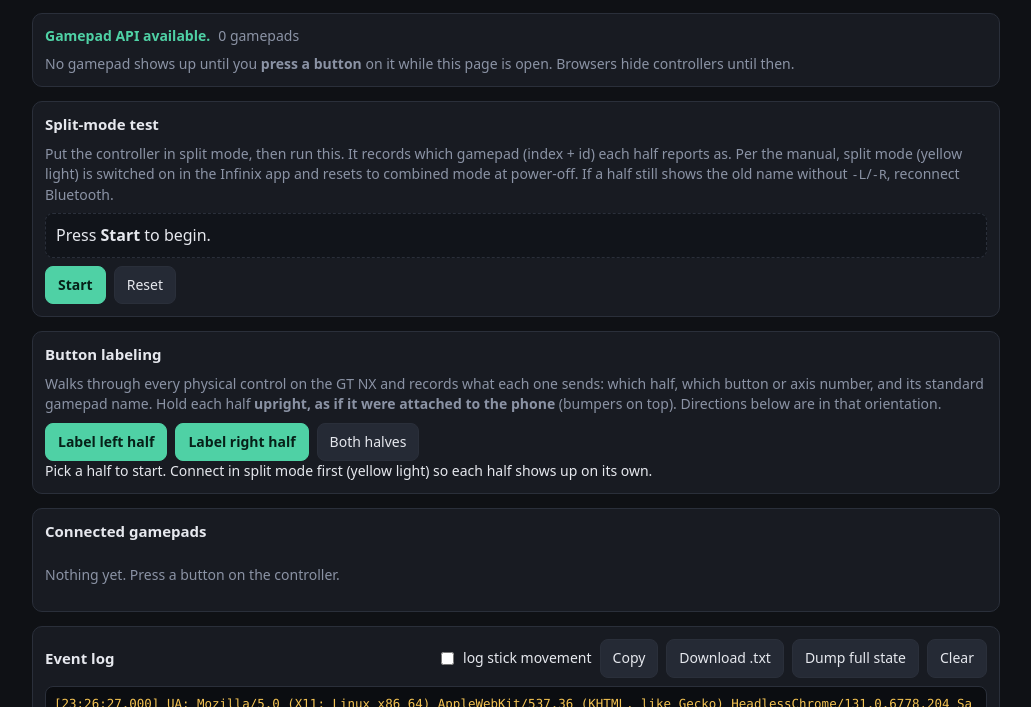
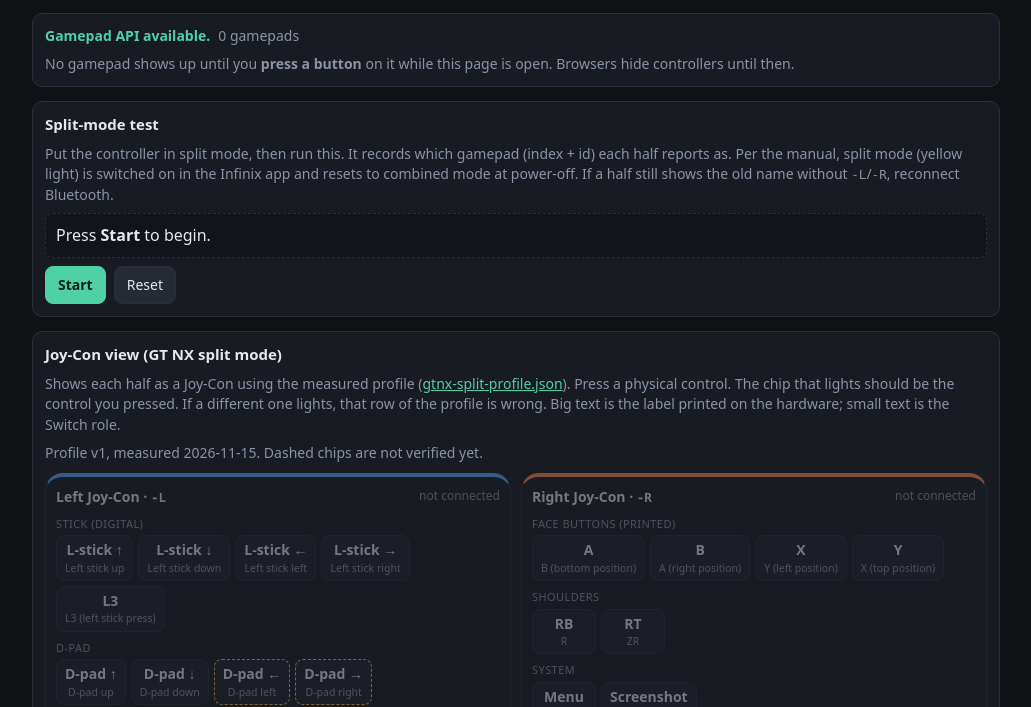
Before and after one commit to kuletxcore/controller-detect, a plain HTML site: page index.html in a window 1280 px wide. Shown: the part 93-800 px from the top of the page, without its empty margins (124-1155 px from the left). Drawn offline with Linux system fonts and the light colour scheme.

Commit message:
Add GT NX split-mode handoff, profile JSON and Joy-Con view
- HANDOFF-gtnx-split-mode.md: detection, quirks, per-half input map and
  mixed Xbox/Switch prompt rules for a split-mode-only profile.
- gtnx-split-profile.json: the same map as data, served by the worker.
- Joy-Con view on the page lights each control from the profile so the
  map can be checked on real hardware.
- Remove a test screenshot committed by mistake.

Co-Authored-By: Claude Opus 5.5 <noreply@anthropic.com>
Claude-Session: https://claude.ai/code/session_017vDDw5cLT6q45wgGTzWies

```diff
--- /dev/null
+++ b/gtnx-split-profile.json
@@ -0,0 +1,73 @@
+{
+  "profile": "infinix-gt-nx-split",
+  "version": 1,
+  "measured": {
+    "date": "2026-11-15",
+    "platform": "Android 10, Chrome 157, Web Gamepad API (mapping: standard)",
+    "units": 1,
+    "tool": "https://controller.kuletxcore.workers.dev (Button labeling)"
+  },
+  "device": {
+    "model": "Infinix GT NX Controller (XGC001)",
+    "vendorId": "045e",
+    "productId": "0b13",
+    "vendorNote": "Spoofed Microsoft Xbox Wireless Controller IDs. Identical for both halves and for combined mode. Never identify the GT NX by VID/PID alone.",
+    "buttons": 18,
+    "axes": 4,
+    "vibration": "dual-rumble, per half",
+    "match": {
+      "left": "GT NX Controller-L|Infinix Controller-L",
+      "right": "GT NX Controller-R|Infinix Controller-R",
+      "combined": "GT NX Controller(?!-)|Infinix Controller(?![-])",
+      "mappingMode": "GT NX Controller-T|Infinix Controller-T",
+      "note": "Regexes against the gamepad id / Android InputDevice name. Combined mode uses the normal Xbox profile; only -L and -R use this profile."
+    }
+  },
+  "orientation": {
+    "upright": "Half held as if attached to the phone: bumpers/triggers on top.",
+    "sideways": "Half turned 90 degrees with the rail (inner edge) facing up, like a sideways Joy-Con. Left half: stick ends up on the left. Right half: buttons end up on the left.",
+    "note": "Stick directions are reported in the sideways frame (e.g. pushing the left stick toward the bumpers reports D-pad Left)."
+  },
+  "halves": {
+    "L": {
+      "joycon": "left",
+      "analogAxes": false,
+      "controls": [
+        { "id": "stick_up",    "index": 14, "type": "button", "glyph": "L-stick ↑", "upright": "stick up",    "sideways": "stick left",  "switchDual": "Left stick up" },
+        { "id": "stick_down",  "index": 15, "type": "button", "glyph": "L-stick ↓", "upright": "stick down",  "sideways": "stick right", "switchDual": "Left stick down" },
+        { "id": "stick_left",  "index": 13, "type": "button", "glyph": "L-stick ←", "upright": "stick left",  "sideways": "stick down",  "switchDual": "Left stick left" },
+        { "id": "stick_right", "index": 12, "type": "button", "glyph": "L-stick →", "upright": "stick right", "sideways": "stick up",    "switchDual": "Left stick right" },
+        { "id": "stick_click", "index": 10, "type": "button", "glyph": "L3",        "upright": "stick click", "sideways": "stick click", "switchDual": "L3 (left stick press)" },
+        { "id": "dpad_up",     "index": 3,  "type": "button", "glyph": "D-pad ↑",   "upright": "d-pad up",    "sideways": "d-pad left",  "switchDual": "D-pad up" },
+        { "id": "dpad_down",   "index": 0,  "type": "button", "glyph": "D-pad ↓",   "upright": "d-pad down",  "sideways": "d-pad right", "switchDual": "D-pad down" },
+        { "id": "dpad_left",   "index": 1,  "type": "button", "glyph": "D-pad ←",   "upright": "d-pad left",  "sideways": "d-pad down",  "switchDual": "D-pad left",  "verify": "Left/right may be swapped: indexes 1 and 2 do not follow the same 90-degree rotation as the stick. Re-check with the Joy-Con view." },
+        { "id": "dpad_right",  "index": 2,  "type": "button", "glyph": "D-pad →",   "upright": "d-pad right", "sideways": "d-pad up",    "switchDual": "D-pad right", "verify": "See dpad_left." },
+        { "id": "lb",          "index": 4,  "type": "button", "glyph": "LB",        "upright": "left bumper", "sideways": "rail side",   "switchDual": "L",  "sharesIndexWith": "rail_far" },
+        { "id": "lt",          "index": 6,  "type": "button", "glyph": "LT",        "upright": "left trigger", "sideways": "rail side",  "switchDual": "ZL", "analog": true },
+        { "id": "view",        "index": 9,  "type": "button", "glyph": "View",      "upright": "green button", "sideways": "green button", "switchDual": "Minus (−)" },
+        { "id": "bluetooth",   "index": 8,  "type": "button", "glyph": "Bluetooth", "upright": "grey Bluetooth button", "sideways": "grey Bluetooth button", "switchDual": "Capture", "warning": "Holding 3 s enters phone pairing; View + Bluetooth 5 s re-pairs the halves. Only bind to tap actions." },
+        { "id": "rail_near",   "index": 5,  "type": "button", "glyph": "Rail ●",    "upright": "rail button nearer the metal pin", "sideways": "rail button nearer the metal pin", "switchDual": "SL or SR (unverified which)", "verify": "Which rail button is SL and which is SR is not confirmed." },
+        { "id": "rail_far",    "index": 4,  "type": "button", "glyph": "Rail ○",    "upright": "rail button farther from the pin", "sideways": "rail button farther from the pin", "switchDual": "SL or SR (unverified which)", "verify": "Which rail button is SL and which is SR is not confirmed.", "sharesIndexWith": "lb" }
+      ]
+    },
+    "R": {
+      "joycon": "right",
+      "analogAxes": false,
+      "controls": [
+        { "id": "face_a",      "index": 3,  "type": "button", "glyph": "A",          "upright": "printed A (bottom)", "sideways": "printed A", "switchDual": "B (bottom position)", "note": "Sends standard index 3 (Y). A and Y are swapped versus Xbox." },
+        { "id": "face_b",      "index": 1,  "type": "button", "glyph": "B",          "upright": "printed B (right)",  "sideways": "printed B", "switchDual": "A (right position)" },
+        { "id": "face_x",      "index": 2,  "type": "button", "glyph": "X",          "upright": "printed X (left)",   "sideways": "printed X", "switchDual": "Y (left position)" },
+        { "id": "face_y",      "index": 0,  "type": "button", "glyph": "Y",          "upright": "printed Y (top)",    "sideways": "printed Y", "switchDual": "X (top position)", "note": "Sends standard index 0 (A). A and Y are swapped versus Xbox." },
+        { "id": "rb",          "index": 5,  "type": "button", "glyph": "RB",         "upright": "right bumper",  "sideways": "rail side", "switchDual": "R",  "sharesIndexWith": "rail_far" },
+        { "id": "rt",          "index": 7,  "type": "button", "glyph": "RT",         "upright": "right trigger", "sideways": "rail side", "switchDual": "ZR", "analog": true },
+        { "id": "menu",        "index": 9,  "type": "button", "glyph": "Menu",       "upright": "green button", "sideways": "green button", "switchDual": "Plus (+)" },
+        { "id": "screenshot",  "index": 8,  "type": "button", "glyph": "Screenshot", "upright": "grey button", "sideways": "grey button", "switchDual": "Home", "warning": "May also trigger a phone screenshot (manual shortcut). Untested in split mode." },
+        { "id": "rail_near",   "index": 4,  "type": "button", "glyph": "Rail ●",     "upright": "rail button nearer the metal pin", "sideways": "rail button nearer the metal pin", "switchDual": "SL or SR (unverified which)", "verify": "Which rail button is SL and which is SR is not confirmed." },
+        { "id": "rail_far",    "index": 5,  "type": "button", "glyph": "Rail ○",     "upright": "rail button farther from the pin", "sideways": "rail button farther from the pin", "switchDual": "SL or SR (unverified which)", "verify": "Which rail button is SL and which is SR is not confirmed.", "sharesIndexWith": "rb" }
+      ],
+      "ignore": [
+        { "indexes": [12, 13, 14, 15], "type": "button", "source": "touchpad", "reason": "Swipes, taps and clicks emit random bursts of d-pad buttons in no stable pattern. Not usable as a right stick or d-pad. Ignore these indexes on -R." }
+      ]
+    }
+  }
+}
--- a/index.html
+++ b/index.html
@@ -50,6 +50,22 @@
   #verdict.bad { display: block; background: rgba(242,114,127,.12); border: 1px solid var(--bad); }
   #verdict.meh { display: block; background: rgba(246,196,83,.12); border: 1px solid var(--warn); }
   label { display: inline-flex; gap: 6px; align-items: center; }
+  .jc-halves { display: grid; gap: 10px; grid-template-columns: repeat(auto-fit, minmax(260px, 1fr)); margin-top: 10px; }
+  .jc { border: 1px solid var(--line); border-radius: 18px; padding: 10px; }
+  .jc.L { border-top: 4px solid var(--l); }
+  .jc.R { border-top: 4px solid var(--r); }
+  .jc.off { opacity: .45; }
+  .jc h3 { margin: 0 0 2px; font-size: 14px; display: flex; justify-content: space-between; gap: 8px; }
+  .jc .conn { font-weight: 400; font-size: 12px; color: var(--muted); }
+  .jc .grp { color: var(--muted); font-size: 11px; text-transform: uppercase; letter-spacing: .04em; margin: 8px 0 4px; }
+  .jc .chips { display: flex; flex-wrap: wrap; gap: 5px; }
+  .chip { border: 1px solid var(--line); background: #1f232d; border-radius: 8px; padding: 4px 8px; min-width: 64px; text-align: center; transition: background .05s; }
+  .chip b { display: block; font-size: 14px; }
+  .chip small { display: block; font-size: 10.5px; color: var(--muted); }
+  .chip.on { background: var(--accent); border-color: var(--accent); color: #062018; }
+  .chip.on small { color: #0c3a2c; }
+  .chip.verify { border-style: dashed; border-color: var(--warn); }
+  .jc .extra { margin-top: 8px; font-size: 12px; min-height: 1.4em; }
   #labPrompt .big { font-size: 22px; font-weight: 700; display: block; margin: 4px 0; }
   #labPrompt .hint { color: var(--muted); font-size: 13px; }
   #labTable { border-collapse: collapse; width: 100%; }
@@ -81,6 +97,13 @@
       <button id="wizReset">Reset</button>
     </div>
     <div id="verdict"></div>
+  </section>
+
+  <section id="joycon">
+    <h2>Joy-Con view (GT NX split mode)</h2>
+    <p class="muted" style="margin:0">Shows each half as a Joy-Con using the measured profile (<a href="gtnx-split-profile.json" style="color:var(--accent)">gtnx-split-profile.json</a>). Press a physical control. The chip that lights should be the control you pressed. If a different one lights, that row of the profile is wrong. Big text is the label printed on the hardware; small text is the Switch role.</p>
+    <div id="jcStatus" class="muted" style="margin-top:8px">Loading profile…</div>
+    <div id="jcHalves" class="jc-halves"></div>
   </section>
 
   <section id="labeler">
@@ -313,6 +336,7 @@
       });
     }
     labTick(pads());
+    jcTick(pads());
     renderPads(false);
     requestAnimationFrame(tick);
   }
@@ -367,6 +391,73 @@
 
   $('wizStart').onclick = () => { wiz.left = wiz.right = null; $('verdict').className = ''; $('verdict').innerHTML = ''; setStep(1); log('WIZARD started', 'ev-info'); };
   $('wizReset').onclick = () => { wiz.left = wiz.right = null; $('verdict').className = ''; $('verdict').innerHTML = ''; setStep(0); };
+
+  // ---------- Joy-Con view ----------
+  const JC_GROUPS = {
+    L: [['Stick (digital)', ['stick_up', 'stick_down', 'stick_left', 'stick_right', 'stick_click']],
+        ['D-pad', ['dpad_up', 'dpad_down', 'dpad_left', 'dpad_right']],
+        ['Shoulders', ['lb', 'lt']], ['System', ['view', 'bluetooth']], ['Rail', ['rail_near', 'rail_far']]],
+    R: [['Face buttons (printed)', ['face_a', 'face_b', 'face_x', 'face_y']],
+        ['Shoulders', ['rb', 'rt']], ['System', ['menu', 'screenshot']], ['Rail', ['rail_near', 'rail_far']]],
+  };
+  const jc = { profile: null, re: null };
+
+  async function jcLoad() {
+    try {
+      const res = await fetch('gtnx-split-profile.json', { cache: 'no-cache' });
+      if (!res.ok) throw new Error('HTTP ' + res.status);
+      jc.profile = await res.json();
+    } catch (err) {
+      $('jcStatus').textContent = `Could not load the profile (${err.message}). Open the page from the live site.`;
+      return;
+    }
+    const m = jc.profile.device.match;
+    jc.re = { L: new RegExp(m.left), R: new RegExp(m.right) };
+    $('jcStatus').textContent = `Profile v${jc.profile.version}, measured ${jc.profile.measured.date}. Dashed chips are not verified yet.`;
+    const host = $('jcHalves');
+    for (const side of ['L', 'R']) {
+      const half = jc.profile.halves[side];
+      const byId = Object.fromEntries(half.controls.map((c) => [c.id, c]));
+      const card = document.createElement('div');
+      card.className = `jc ${side} off`;
+      card.id = 'jc-' + side;
+      card.innerHTML = `<h3><span>${side === 'L' ? 'Left' : 'Right'} Joy-Con · <span class="mono">-${side}</span></span><span class="conn">not connected</span></h3>` +
+        JC_GROUPS[side].map(([title, ids]) => `<div class="grp">${title}</div><div class="chips">${ids.map((id) => {
+          const c = byId[id];
+          if (!c) return '';
+          const tip = [c.upright, `index ${c.index}`, c.verify || c.warning || c.note || ''].filter(Boolean).join(' · ');
+          return `<div class="chip${c.verify ? ' verify' : ''}" data-ctl="${id}" title="${tip.replace(/"/g, '&quot;')}"><b>${c.glyph}</b><small>${c.switchDual}</small></div>`;
+        }).join('')}</div>`).join('') +
+        `<div class="extra mono muted"></div>`;
+      host.appendChild(card);
+    }
+  }
+
+  function jcTick(list) {
+    if (!jc.profile) return;
+    for (const side of ['L', 'R']) {
+      const card = $('jc-' + side);
+      if (!card) continue;
+      const gp = list.find((g) => jc.re[side].test(g.id));
+      card.classList.toggle('off', !gp);
+      card.querySelector('.conn').textContent = gp ? `connected · slot ${gp.index}` : 'not connected';
+      const half = jc.profile.halves[side];
+      const pressed = new Set();
+      if (gp) gp.buttons.forEach((b, i) => { if (b.pressed || b.value > 0.5) pressed.add(i); });
+      for (const c of half.controls) {
+        card.querySelector(`[data-ctl="${c.id}"]`)?.classList.toggle('on', pressed.has(c.index));
+      }
+      const known = new Set(half.controls.map((c) => c.index));
+      const ignored = new Set((half.ignore || []).flatMap((x) => x.indexes));
+      const other = [...pressed].filter((i) => !known.has(i));
+      const extra = card.querySelector('.extra');
+      extra.textContent = other.length
+        ? other.map((i) => ignored.has(i) ? `button ${i} (touchpad noise, ignored)` : `button ${i} (not in profile)`).join(', ')
+        : '';
+      const axes = gp ? gp.axes.map((v, i) => [i, v]).filter(([, v]) => Math.abs(v) > 0.3) : [];
+      if (axes.length) extra.textContent += (extra.textContent ? ' · ' : '') + axes.map(([i, v]) => `axis ${i} = ${v.toFixed(2)} (analog! profile says none)`).join(', ');
+    }
+  }
 
   // ---------- button labeling ----------
   const RAIL = 'Tap it quickly: one of the rail buttons may be Power, and holding it 3 s turns that half off.';
@@ -602,6 +693,7 @@
   }
   log(env().replace(/\n/g, ' | '), 'ev-info');
   setStep(0);
+  jcLoad();
   requestAnimationFrame(tick);
 })();
 </script>
```
Also changed, not shown: worker.js (+8 -1 lines), s2.png (deleted), 3 other files.
